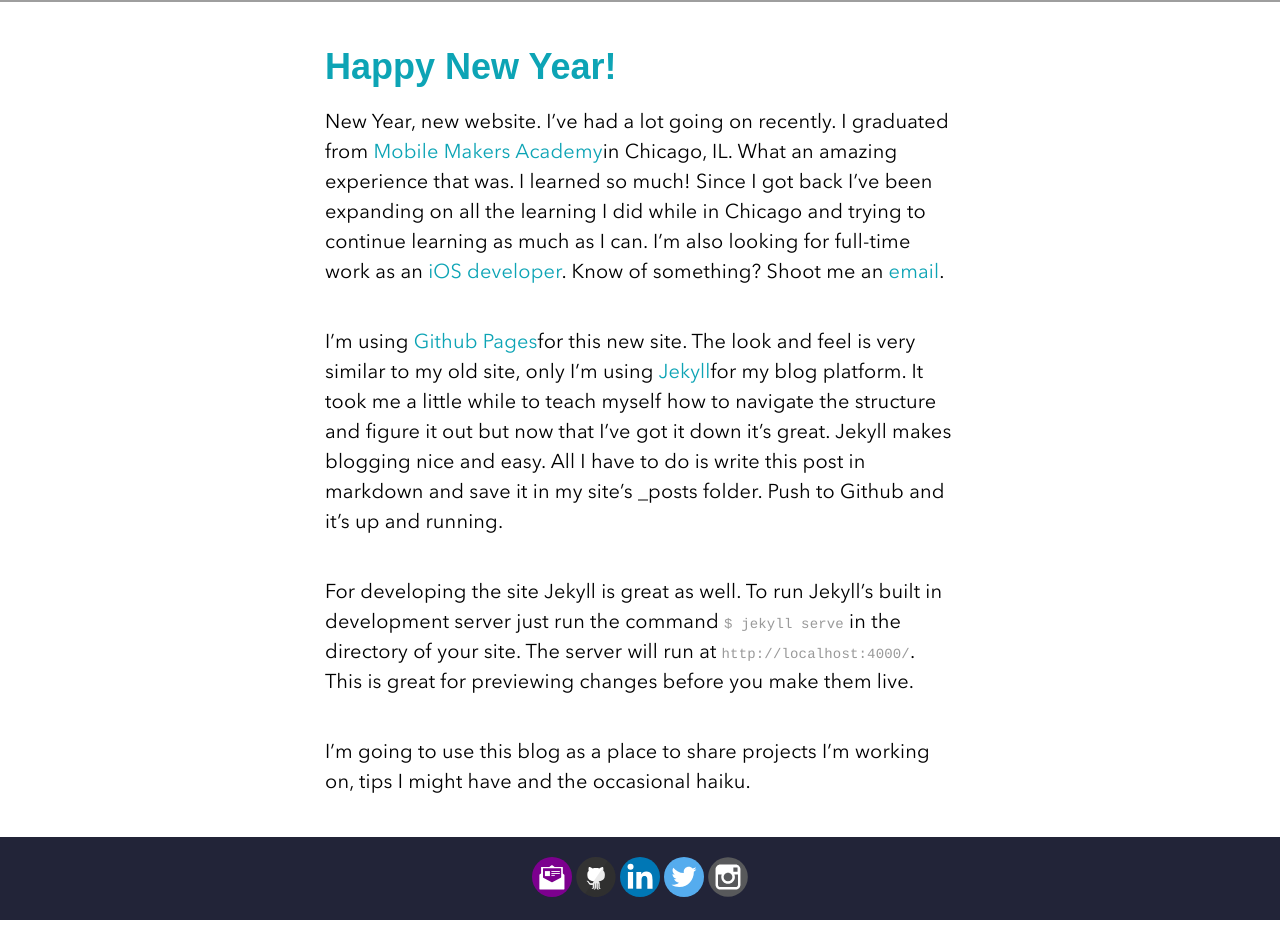
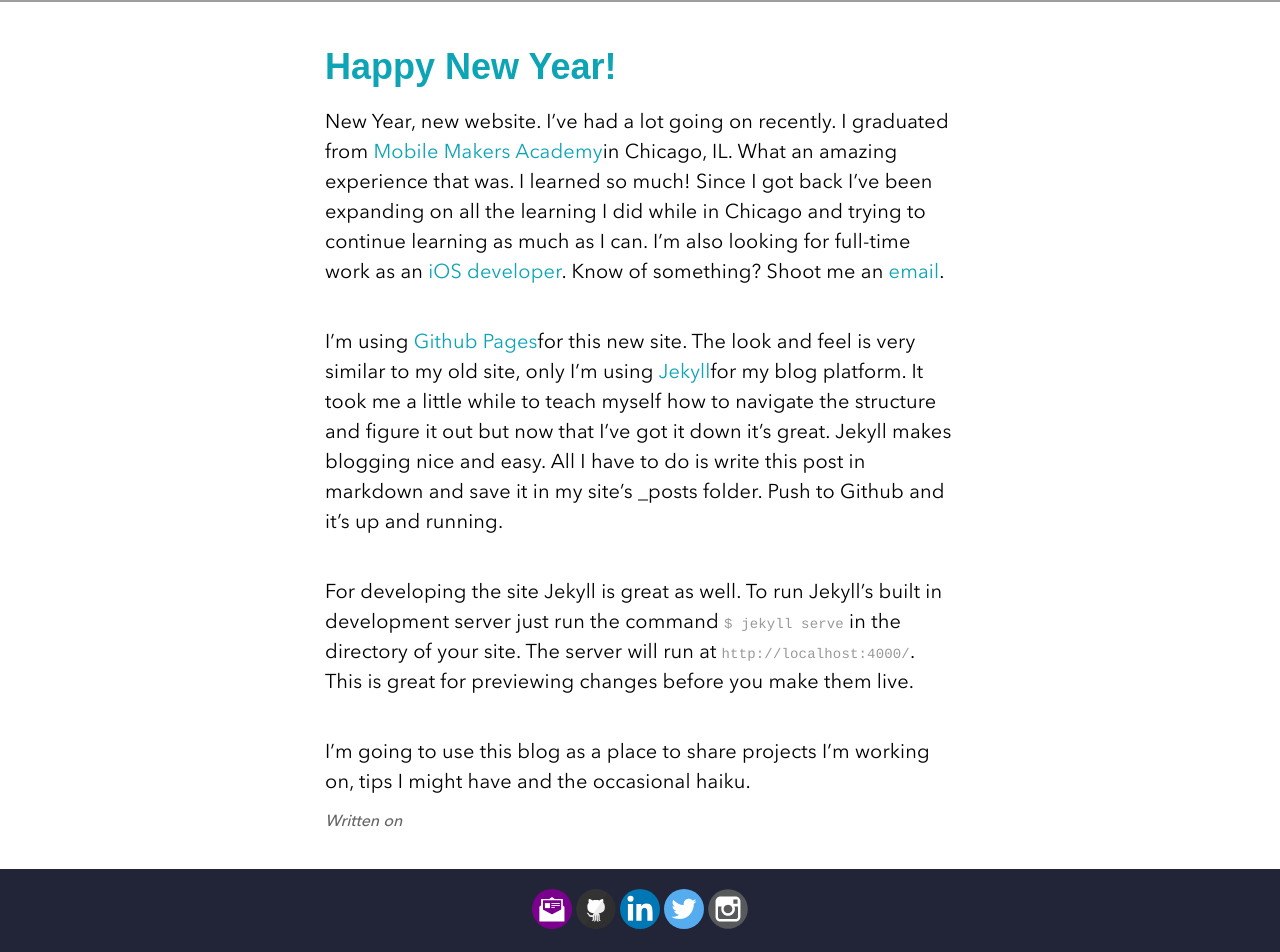
Before and after one commit to Xeaza/xeaza.github.io, a Jekyll site: the page built from blog.html, in a window 1280 px wide and 1350 px high. Shown: the part 398-1350 px from the top of the window. Built offline with Jekyll 4.4.1, drawn with Linux system fonts in a browser that asks for light colours; grey boxes are pictures that could not be loaded.

Commit message:
adding date to blog page

```diff
--- a/blog.html
+++ b/blog.html
@@ -15,6 +15,10 @@ permalink: /blog/
 			<div class="entry">
 			{{ post.content }}
 			</div>
+			<br>
+			<div class="date">
+	 		Written on {{ page.date | date: "%B %-d, %Y" }}
+			</div>
 		</section>
   {% endfor %}
 </div>
```
